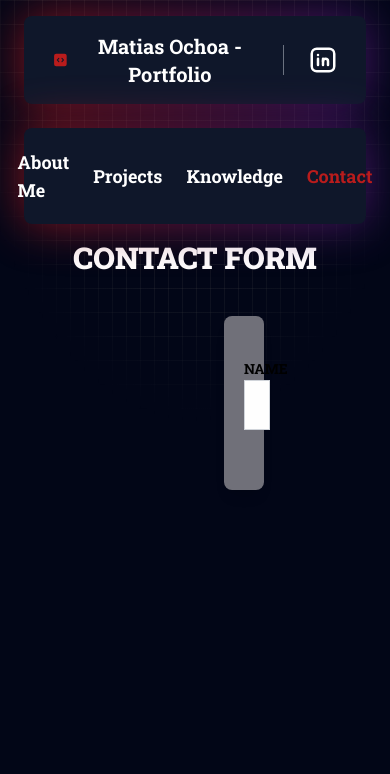
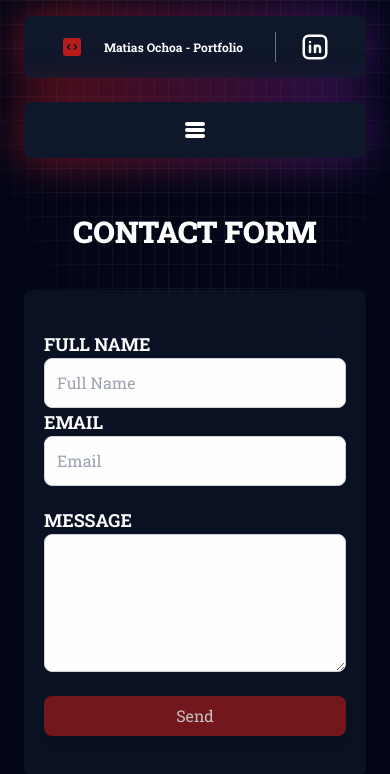
Before and after one commit to matiochoa1/personal-website-react, a React (Vite) app: page /portfolio/contact in a window 390 px wide. Shown: the top 774 px of the page. Built offline with nearby package versions, Linux system fonts and the light colour scheme; what tailwind-gradient-mask-image would draw is missing.

Commit message:
Including responsiveness to all the components that have been built so far - Matias

```diff
--- a/package.json
+++ b/package.json
@@ -11,6 +11,7 @@
   },
   "dependencies": {
     "@headlessui/react": "^2.1.8",
+    "@heroicons/react": "^2.1.5",
     "@tabler/icons-react": "^3.17.0",
     "autoprefixer": "^10.4.20",
     "framer-motion": "^11.5.5",
--- a/src/components/Header.tsx
+++ b/src/components/Header.tsx
@@ -1,7 +1,10 @@
 import { IconBrandLinkedin } from "@tabler/icons-react";
 import Navigation from "./Navigation";
+import { useNavigate } from "react-router-dom";
 
 export default function Header() {
+  const navigate = useNavigate();
+
   return (
     <>
       <header className="sticky top-0 z-50 flex flex-col justify-between gap-6 px-6 py-4 bg-transparent sm:flex-row sm:gap-0">
@@ -21,7 +24,10 @@ export default function Header() {
                   clipRule="evenodd"
                 />
               </svg>
-              <span className="pr-6 text-xl font-bold text-center text-white">
+              <span
+                className="pr-6 text-xs font-bold text-center text-white sm:text-xl"
+                onClick={() => navigate("/portfolio/home")}
+              >
                 Matias Ochoa - Portfolio
               </span>
             </span>
--- a/src/components/Navigation.tsx
+++ b/src/components/Navigation.tsx
@@ -1,11 +1,31 @@
+import { useState } from "react";
 import { NavLink } from "react-router-dom";
+import { IconMenu2, IconX } from "@tabler/icons-react";
 
 export default function Navigation() {
+  const [isOpen, setIsOpen] = useState(false);
+
+  const toggleMenu = () => {
+    setIsOpen(!isOpen);
+  };
+
   return (
     <>
       <div className="relative group">
         <div className="absolute inset-0 transition duration-200 rounded-lg opacity-75 bg-gradient-to-r from-red-700 to-purple-900 blur-xl group-hover:opacity-100"></div>
-        <nav className="relative flex items-center justify-center gap-4 py-4 leading-none rounded-lg cursor-pointer bg-slate-900 px-7">
+        <nav className="relative flex flex-col items-center justify-center py-4 leading-none rounded-lg cursor-pointer sm:py-3 sm:flex-row sm:justify-between bg-slate-900 px-7">
+          <div className="flex items-center space-x-4">
+            <button
+              className="font-bold text-white md:hidden"
+              onClick={toggleMenu}
+            >
+              {isOpen ? (
+                <IconX className="w-6 h-6" stroke={4} />
+              ) : (
+                <IconMenu2 className="w-6 h-6" stroke={4} />
+              )}
+            </button>
+            <div className="items-center justify-center hidden gap-4 md:flex">
               <NavLink
                 to="/portfolio/about-me"
                 className={({ isActive }) =>
@@ -49,6 +69,61 @@ export default function Navigation() {
               >
                 Contact
               </NavLink>
+            </div>
+          </div>
+          <div
+            className={`overflow-hidden transition-max-height duration-300 ease-linear ${
+              isOpen ? "max-h-80" : "max-h-0"
+            } md:hidden flex flex-col items-center justify-center gap-2 sm:gap-0 sm:mt-0`}
+          >
+            <NavLink
+              to="/portfolio/about-me"
+              className={({ isActive }) =>
+                isActive
+                  ? "text-red-700 font-bold transition-colors p-1 text-lg"
+                  : "text-white font-bold hover:text-red-700 transition-colors p-1 text-lg"
+              }
+              onClick={toggleMenu}
+            >
+              About Me
+            </NavLink>
+
+            <NavLink
+              to="/portfolio/projects"
+              className={({ isActive }) =>
+                isActive
+                  ? "text-red-700 font-bold transition-colors p-1 text-lg"
+                  : "text-white font-bold hover:text-red-700 transition-colors p-1 text-lg"
+              }
+              onClick={toggleMenu}
+            >
+              Projects
+            </NavLink>
+
+            <NavLink
+              to="/portfolio/knowledge"
+              className={({ isActive }) =>
+                isActive
+                  ? "text-red-700 font-bold transition-colors p-1 text-lg"
+                  : "text-white font-bold hover:text-red-700 transition-colors p-1 text-lg"
+              }
+              onClick={toggleMenu}
+            >
+              Knowledge
+            </NavLink>
+
+            <NavLink
+              to="/portfolio/contact"
+              className={({ isActive }) =>
+                isActive
+                  ? "text-red-700 font-bold transition-colors p-1 text-lg"
+                  : "text-white font-bold hover:text-red-700 transition-colors p-1 text-lg"
+              }
+              onClick={toggleMenu}
+            >
+              Contact
+            </NavLink>
+          </div>
         </nav>
       </div>
     </>
--- a/src/pages/AboutMe.tsx
+++ b/src/pages/AboutMe.tsx
@@ -15,7 +15,7 @@ export default function AboutMe() {
   return (
     <>
       <div>
-        <div className="container flex items-center mx-auto mt-20">
+        <div className="container flex flex-col items-center m-10 mx-auto sm:mt-20 sm:flex-row">
           <div>
             <img
               src="/public/me.png"
@@ -25,11 +25,11 @@ export default function AboutMe() {
             />
           </div>
 
-          <div className="h-full">
-            <h2 className="text-6xl font-bold text-white bounce-once">
+          <div className="container h-full p-6 mx-auto">
+            <h2 className="text-5xl font-bold text-center text-white sm:text-6xl bounce-once sm:text-start">
               {content.title}
             </h2>
-            <div className="mt-10">
+            <div className="mt-10 text-center sm:text-start">
               {content.paragraphs.map((paragraph, index) => (
                 <p
                   key={index}
--- a/src/pages/Contact.tsx
+++ b/src/pages/Contact.tsx
@@ -1,24 +1,68 @@
 export default function Contact() {
   return (
     <>
-      <div className="container mx-auto ">
+      <div className="container mt-10 sm:mx-auto">
         <h2 className="mb-10 text-3xl font-black text-center text-white uppercase">
           Contact Form
         </h2>
 
-        <form className="px-5 py-10 mx-56 mb-10 rounded-lg shadow-lg bg-zinc-500">
-          <div className="mb-5">
-            <label htmlFor="name" className="text-sm font-bold uppercase">
-              Name
-            </label>
+        <form className="px-5 py-10 mx-6 mb-10 bg-opacity-75 rounded-lg shadow-lg sm:mx-60 bg-slate-900">
+          <div className="gap-6 mb-5 sm:grid sm:grid-cols-2">
+            <div>
+              <label
+                htmlFor="fullName"
+                className="text-lg font-bold text-white uppercase"
+              >
+                Full Name
+              </label>
 
-            <input
-              type="text"
-              id="name"
-              className="w-full p-3 border border-gray-300"
-              placeholder="Name"
-            />
+              <input
+                type="text"
+                id="fullName"
+                className="w-full p-3 border border-gray-300 rounded-lg"
+                placeholder="Full Name"
+              />
+            </div>
+
+            <div>
+              <label
+                htmlFor="email"
+                className="text-lg font-bold text-white uppercase"
+              >
+                Email
+              </label>
+
+              <input
+                type="email"
+                id="email"
+                className="w-full p-3 border border-gray-300 rounded-lg"
+                placeholder="Email"
+              />
+            </div>
           </div>
+
+          <div>
+            <div className="flex flex-col">
+              <label
+                htmlFor="message"
+                className="text-lg font-bold text-white uppercase"
+              >
+                Message
+              </label>
+
+              <textarea
+                name="message"
+                id="message"
+                maxLength={120}
+                minLength={1}
+                rows={5}
+                className="h-full p-2 font-bold border border-gray-300 rounded-lg text-md"
+              ></textarea>
+            </div>
+          </div>
+          <button className="w-full p-2 mt-6 text-white bg-red-800 rounded-lg shadow-lg opacity-75 hover:bg-red-700 text-md">
+            Send
+          </button>
         </form>
       </div>
     </>
--- a/src/pages/HomePage.tsx
+++ b/src/pages/HomePage.tsx
@@ -11,8 +11,10 @@ export default function HomePage() {
 
   return (
     <>
-      <div className="flex flex-col items-center justify-center gap-14 h-dvh">
-        <h1 className="text-white text-8xl">Welcome {username} !</h1>
+      <div className="flex flex-col items-center justify-center mt-32 gap-14 sm:mt-0 sm:h-dvh">
+        <h1 className="text-4xl text-center text-white sm:text-8xl">
+          Welcome {username} !
+        </h1>
 
         <button
           className="inline-flex items-center justify-center h-16 px-10 py-0 text-xl font-semibold text-center text-gray-200 no-underline align-middle transition-all duration-300 ease-in-out bg-transparent border-2 border-gray-600 border-solid rounded-full cursor-pointer select-none hover:text-white hover:border-white focus:shadow-xs focus:no-underline"
--- a/src/pages/IndexPage.tsx
+++ b/src/pages/IndexPage.tsx
@@ -50,7 +50,7 @@ export default function IndexPage() {
 
   return (
     <>
-      <div className="flex items-center h-dvh">
+      <div className="flex items-center p-4 h-dvh sm:p-0">
         {loading ? (
           <Spinner />
         ) : (
@@ -60,10 +60,10 @@ export default function IndexPage() {
           >
             {error && <Error>{error}</Error>}
             <div className="mb-2">
-              <span className="text-red-500">mochoa@portfolio:~$</span>{" "}
+              <span className="text-red-500 ">mochoa@portfolio:~$</span>{" "}
             </div>
             <textarea
-              className="w-full h-24 p-2 font-mono text-2xl text-white bg-black border-none rounded-lg resize-none focus:outline-none caret-red-500 caret-w-4"
+              className="w-full h-24 p-2 font-mono text-lg text-white bg-black border-none rounded-lg resize-none sm:text-2xl focus:outline-none caret-red-500 caret-w-4"
               placeholder="Type 'init YourName' and hit Enter"
               ref={textareaRef}
               value={textarea}
```
Also changed, not shown: src/components/WorkExperience.tsx (+21 -15 lines), 1 other file (tests, documents, lock files or other folders). Lines whose indentation alone changed are shown as unchanged.
